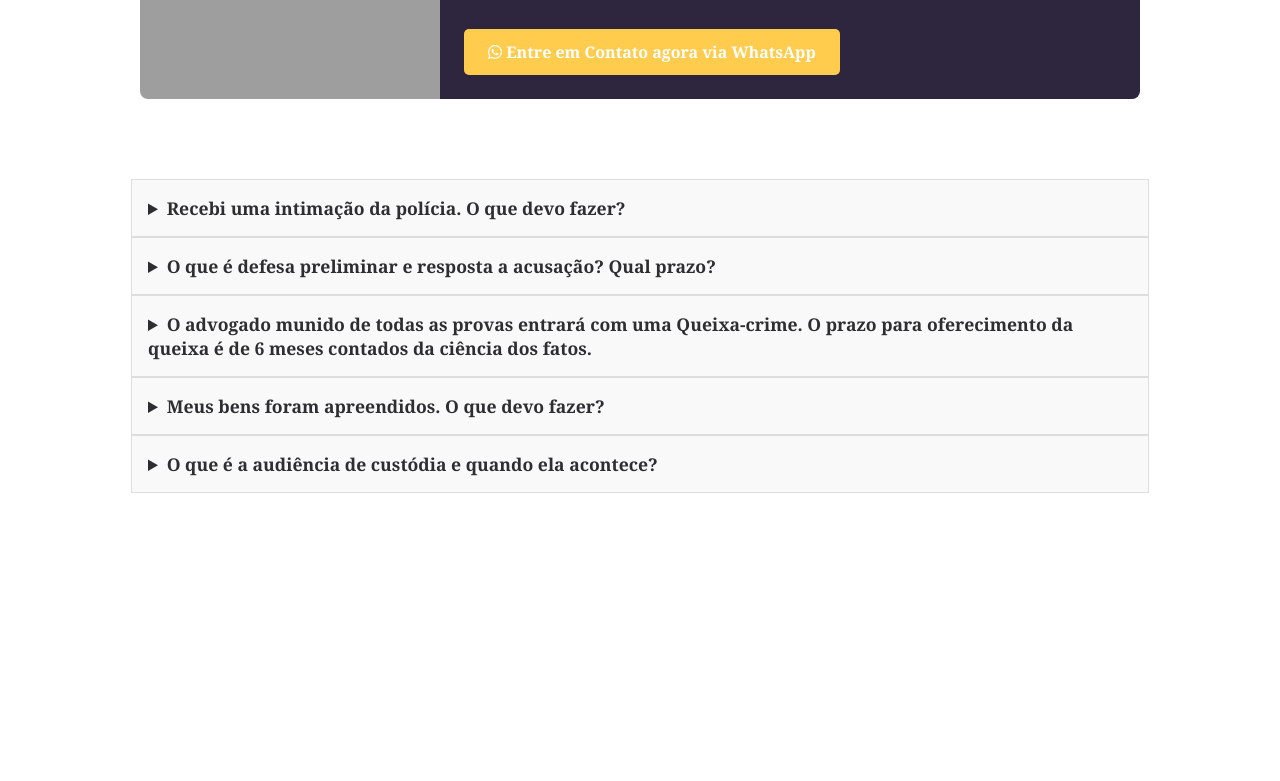
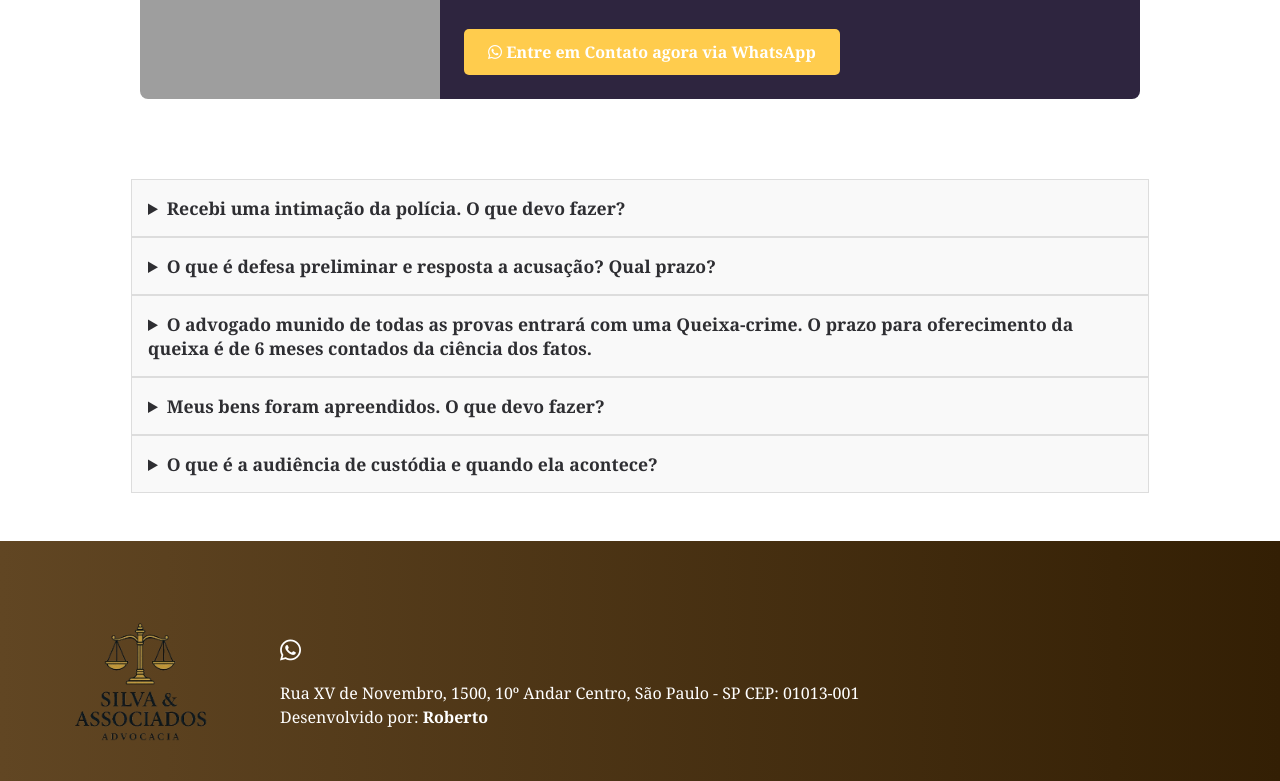
Before and after one commit to RobertoJSJTV/ProjetoADV, a plain HTML site: page index.html in a window 1280 px wide. Shown: the part 2016-2797 px from the top of the page. Before the commit the page ends 2525 px from the top, so only its background shows below. Drawn offline with Linux system fonts and the light colour scheme; grey boxes are pictures that could not be loaded.

Commit message:
adicao de um contato e modificação

```diff
--- a/index.html
+++ b/index.html
@@ -20,9 +20,9 @@
         </div>
         <ul class="nav-links">
             <li><a href="#">Home</a></li>
-            <li><a href="/escritorio.html">Nosso Escritório</a></li>
+            <li><a href="escritorio.html">Nosso Escritório</a></li>
             <li><a href="#secao2">Seus Direitos</a></li>
-            <li><a href="#">Contato</a></li>
+            <li><a href="#contatos">Contato</a></li>
         </ul>
     </nav>
     <main>
@@ -116,8 +116,22 @@
                     possa solicitar a liberdade provisória.</p>
             </details>
         </section>
-        <section class="contato" id="contatos">
-
+        <section id="contatos">
+            <div class="contatos-container">
+                <img src="src/img/silva_associados-removebg-preview.png" alt="logo da Silva & Associados">
+                <div class="contato-info">
+                    <div class="social-icons">
+                        <a href="https://wa.me/11967863000" target="_blank"><i class="fab fa-whatsapp"></i></a>
+                    </div>
+                    <div class="endereco">
+                        <p>Rua XV de Novembro, 1500, 10º Andar
+                            Centro, São Paulo - SP
+                            CEP: 01013-001</p>
+                            <p>Desenvolvido por: <a href="https://robertojsjtv.github.io/Portifolio/"
+                                    target="_blank">Roberto</a></p>
+                    </div>
+                </div>
+            </div>
         </section>
 
     </main>
--- a/src/css/style.css
+++ b/src/css/style.css
@@ -26,7 +26,7 @@ body {
     display: flex;
     justify-content: space-between;
     align-items: center;
-    background-color: #382307;
+    background: linear-gradient(90deg, #614623, #331f04);
     padding: 30px 20px 27px 20px;
     position: fixed;
     top: 0;
@@ -285,6 +285,68 @@ h2 {
     color: #333;
 }
 
+#contatos {
+    background: linear-gradient(90deg, #614623, #331f04);
+    display: flex;
+    align-items: stretch;
+    justify-content: center;
+    padding: 40px 20px;
+}
+
+.contatos-container {
+    display: flex;
+    align-items: center;
+    justify-content: space-between;
+    width: 100%;
+    max-width: 1200px;
+    flex-wrap: wrap;
+    color: #fff;
+}
+
+.contatos-container img {
+    max-width: 200px;
+    height: auto;
+    margin-right: 40px;
+    flex-shrink: 0;
+}
+
+.contato-info {
+    display: flex;
+    flex-direction: column;
+    align-items: flex-start;
+    flex-grow: 1;
+}
+.social-icons{
+    margin-bottom: 15px;
+    display: flex;
+    gap: 15px;
+}
+.social-icons a {
+    color: #fff;
+    font-size: 24px;
+    text-decoration: none;
+}
+
+.social-icons a:hover {
+    color: #ffd700;
+}
+
+.endereco p {
+    color: #fff;
+    font-size: 16px;
+    line-height: 1.5;
+    margin: 0;
+}
+.endereco a{
+    color: white;
+    text-decoration: none;
+    font-weight: bold;
+}
+.endereco a:hover{
+    color: #ffd700;
+    text-decoration: none;
+    font-weight: bold;
+}
 
 @media screen and (max-width: 1090px) {
 
```
Also changed, not shown: escritorio.html (+4 -4 lines).
